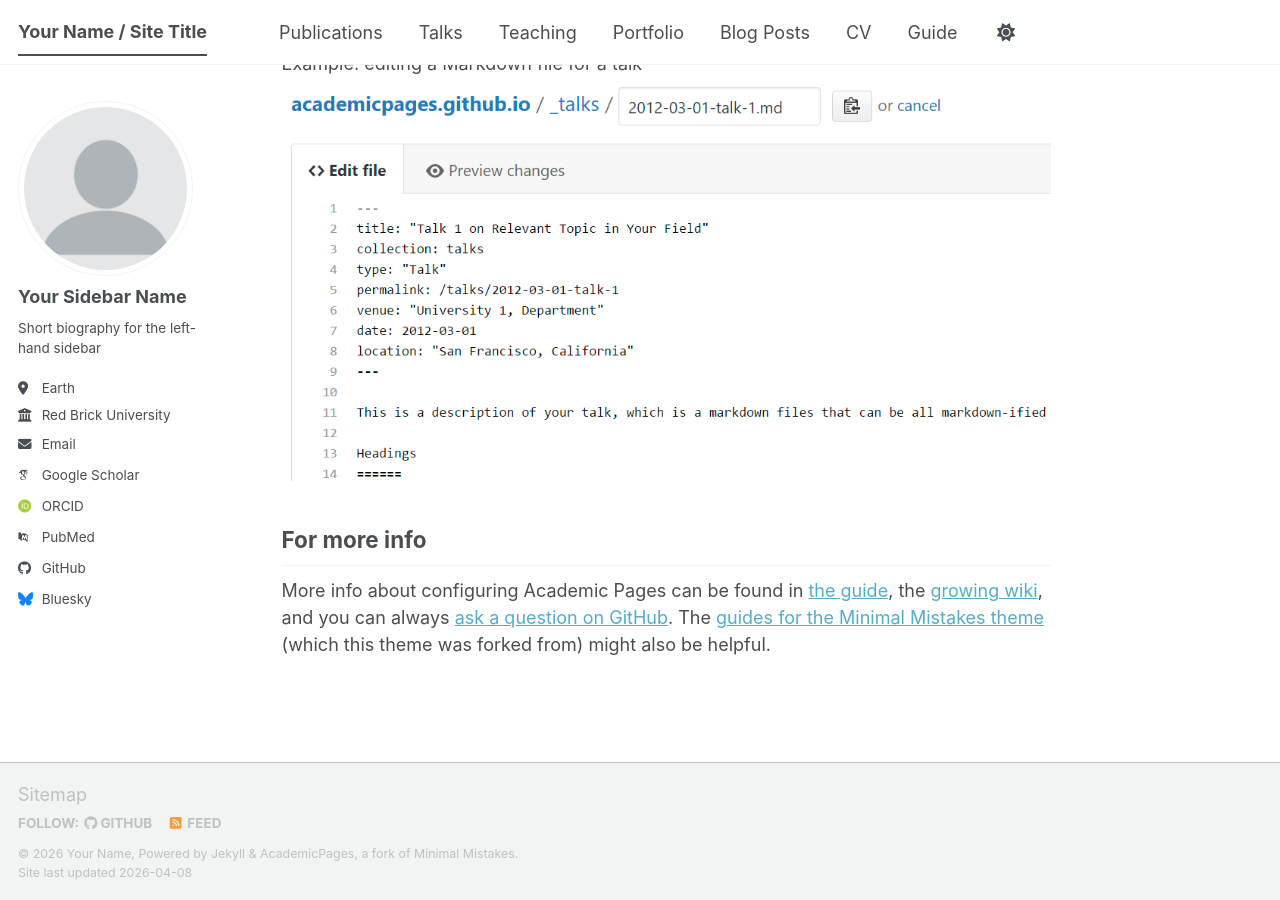
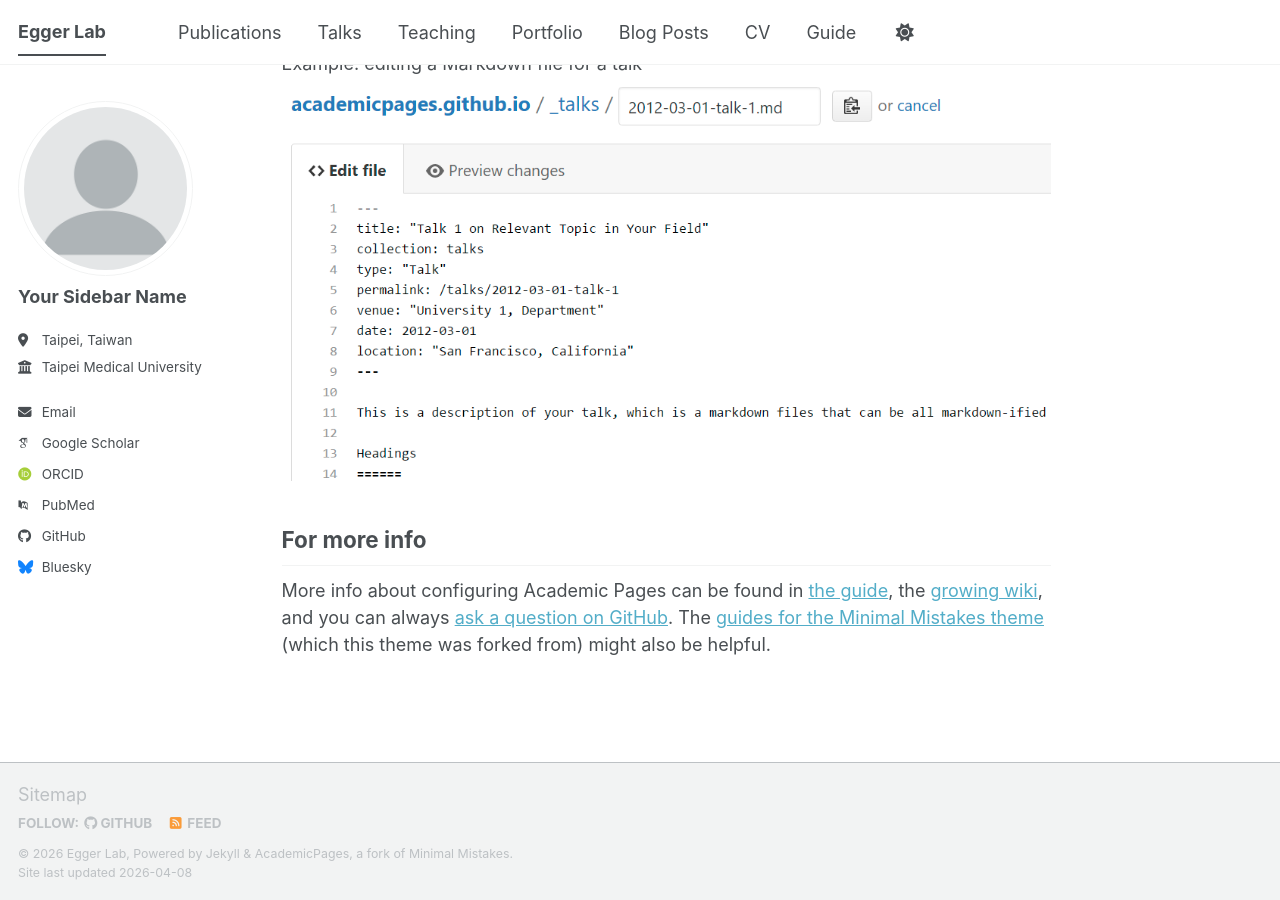
Before and after one commit to eggerneuro/eggerneuro.github.io, a Jekyll site: the page built from _pages/about.md, in a window 1280 px wide and 900 px high, scrolled down 2720 px. Built offline with Jekyll 4.4.1, drawn with Linux system fonts in a browser that asks for light colours; some web fonts are replaced; a script bundle is joined from its source files by our own code; library files that are not in the unit come from our copies.

Commit message:
Update _config.yml
Initial update of code to reflect egger.neuro website

```diff
--- a/_config.yml
+++ b/_config.yml
@@ -9,14 +9,14 @@
 # Basic Site Settings
 locale                   : "en-US"
 site_theme               : "default" # The available themes options are "default", "air", "sunrise", "mint", "dirt" and "contrast"
-title                    : "Your Name / Site Title"
+title                    : "Egger Lab"
 title_separator          : "-"
-name                     : &name "Your Name"
-description              : &description "Your Name's academic portfolio"   # Update this with a general description of your site, this is the default if not overridden by a page
-url                      : https://academicpages.github.io # The base hostname & protocol for your site e.g. "https://[your GitHub username].github.io",
+name                     : &name "Egger Lab"
+description              : &description "EggerLabWebPage"   # Update this with a general description of your site, this is the default if not overridden by a page
+url                      : https://eggerneuro.github.io # The base hostname & protocol for your site e.g. "https://[your GitHub username].github.io",
                                                            # or if you already have some other page hosted on Github then use "https://[your GitHub username].github.io/[Your Repo Name]"
 baseurl                  : "" # the subpath of your site, e.g. "/blog"
-repository               : "academicpages/academicpages.github.io"
+repository               : "eggerneuro/eggerneuro.github.io"
 
 # Site Author - The following control what appear as part of the author content on the side bar.
 #               If a field is blank the icon and link will not appear, otherwise it will be shown.
@@ -26,22 +26,22 @@ author:
   avatar           : "profile.png"
   name             : "Your Sidebar Name"
   pronouns         : # example: "she/her"
-  bio              : "Short biography for the left-hand sidebar"
-  location         : "Earth"
-  employer         : "Red Brick University"
+  bio              : <a href="https://hub.tmu.edu.tw/en/persons/seth-william-egger/"</a>
+  location         : "Taipei, Taiwan"
+  employer         : "Taipei Medical University"
   uri              : # URL
-  email            : "none@example.org"
+  email            : "egger.neuro@gmail.com"
 
   # Academic websites
   academia         : # URL
   arxiv            : # URL - Update with the correct link to your profile
-  googlescholar    : "https://scholar.google.com/citations?user=PS_CX0AAAAAJ"
+  googlescholar    : "https://scholar.google.com/citations?user=_xz3zlwAAAAJ&hl=en"
   inspire-hep      : # URL
   impactstory      : # URL
-  orcid            : "https://orcid.org/yourorcidurl"
+  orcid            : "https://orcid.org/0000-0003-3688-7099"
   semantic         : # URL
   ssrn             : # URL
-  pubmed           : "https://www.ncbi.nlm.nih.gov/pubmed/?term=john+snow"
+  pubmed           : "https://pubmed.ncbi.nlm.nih.gov/?term=Egger+SW"
   researchgate     : # URL
   scopus           : # URL
   zotero           : # URL
@@ -51,7 +51,7 @@ author:
   bitbucket        : # Username - Update with your username on the site
   codepen          : # Username
   dribbble         : # Username
-  github           : "academicpages"
+  github           : "eggerneuro"
   kaggle           : # Username
   stackoverflow    : # User number or user number and name (i.e., use "1" or "1/jeff-atwood")
 
```
